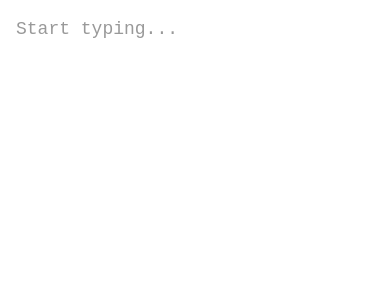
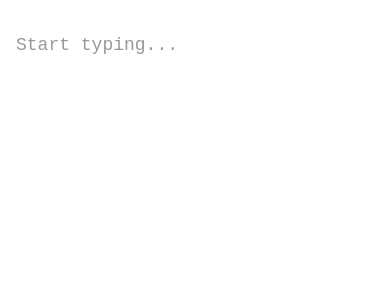
Before and after one commit to pacaplan/redgreenblue, a React Native app: screen / in a window 390 px wide. Shown: the top 300 px of the page. Built offline with nearby package versions, Linux system fonts and the light colour scheme.

Commit message:
styling fixes

```diff
--- a/src/components/TextEditor.tsx
+++ b/src/components/TextEditor.tsx
@@ -44,7 +44,8 @@ export const TextEditor: React.FC<TextEditorProps> = ({
 const styles = StyleSheet.create({
   container: {
     flex: 1,
-    padding: 16,
+    paddingVertical: 32,
+    paddingHorizontal: 16,
     backgroundColor: '#fff',
   },
   textInput: {
@@ -52,7 +53,7 @@ const styles = StyleSheet.create({
     fontSize: 18,
     lineHeight: 26,
     color: '#333',
-    fontFamily: 'Courier New',
+    fontFamily: 'monospace',
     padding: 0,
     borderWidth: 0,
     borderStyle: 'none',
```
